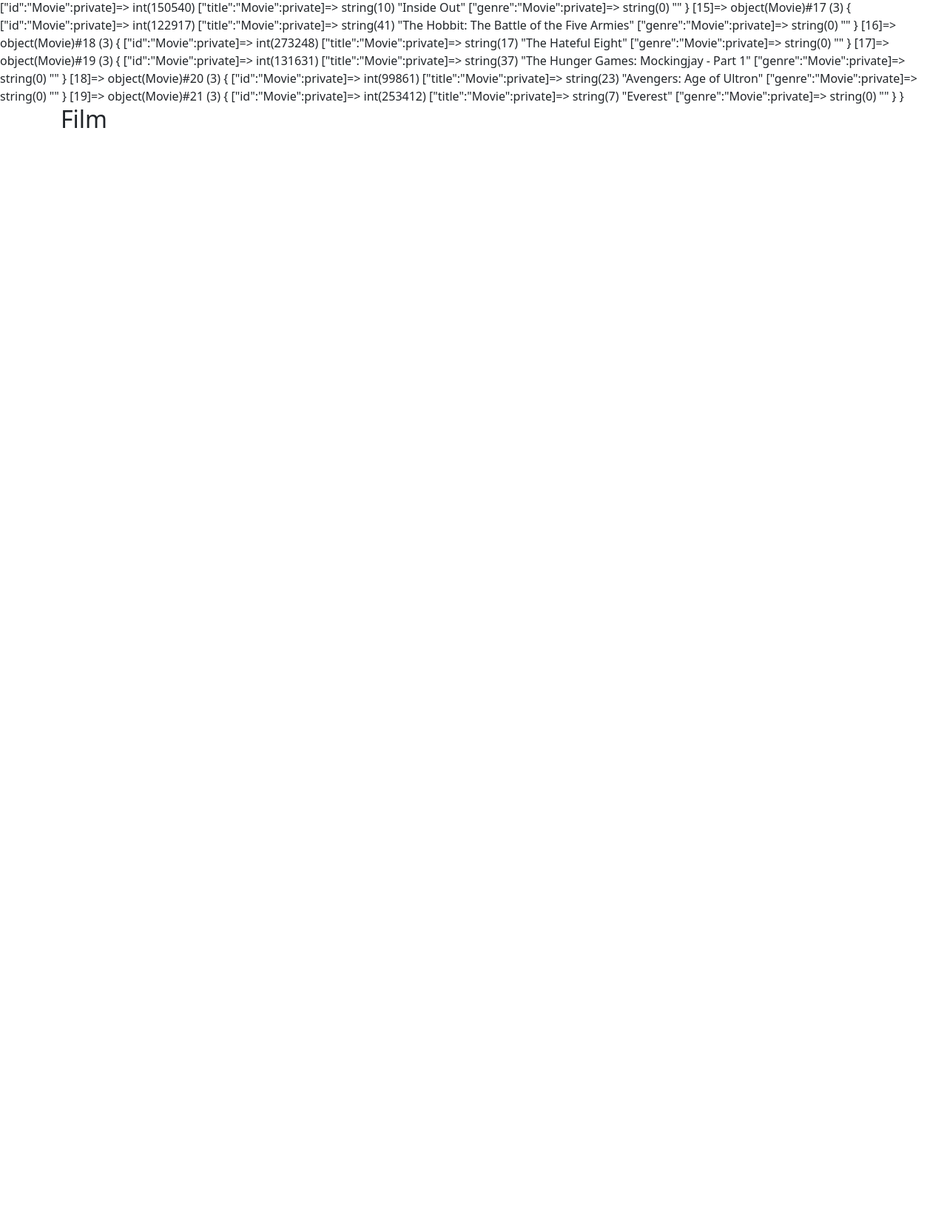
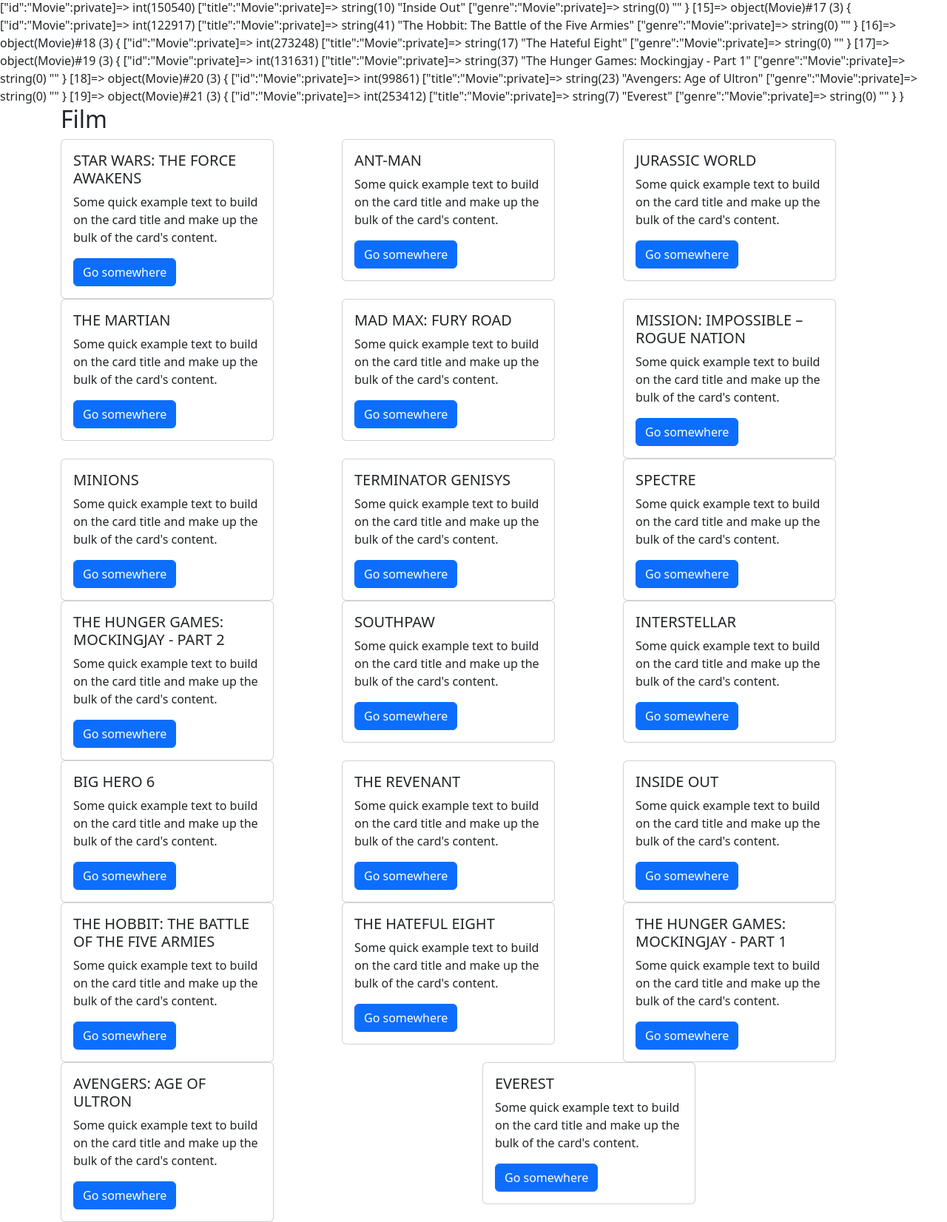
Before and after one commit to Mikis93/116-oop, a PHP site: page / in a window 1280 px wide. Shown: the part 338-1990 px from the top of the page at 74% size. Before the commit the page ends 511 px from the top, so only its background shows below. Run offline with PHP 8.4, Linux system fonts and the light colour scheme.

Commit message:
printed card on page

```diff
--- a/Models/Movie.php
+++ b/Models/Movie.php
@@ -45,4 +45,8 @@ class Movie
     {
         $this->genre = $genre;
     }
+
+    public function getUpperTitle (){
+        return strtoupper($this->title) ;
+    }
 }
--- a/index.php
+++ b/index.php
@@ -17,9 +17,9 @@ $jsonData = json_decode($jsonString, true);
 
 $movies = [];
 
-foreach($jsonData as $movie){
+foreach ($jsonData as $movie) {
     // var_dump($movie);
-    $movies [] = new Movie($movie['id'], $movie['title'], '');
+    $movies[] = new Movie($movie['id'], $movie['title'], '');
 }
 var_dump($movies);
 
@@ -42,7 +42,17 @@ var_dump($movies);
                 <h2>Film</h2>
             </div>
             <div class="row">
-
+                <?php foreach ($movies as $movie) : ?>
+                    <div class="col">
+                        <div class="card" style="width: 18rem;">
+                            <div class="card-body">
+                                <h5 class="card-title"><?=$movie->getUpperTitle()?></h5>
+                                <p class="card-text">Some quick example text to build on the card title and make up the bulk of the card's content.</p>
+                                <a href="#" class="btn btn-primary">Go somewhere</a>
+                            </div>
+                        </div>
+                    </div>
+                <?php endforeach ?>
             </div>
         </div>
     </section>
```
